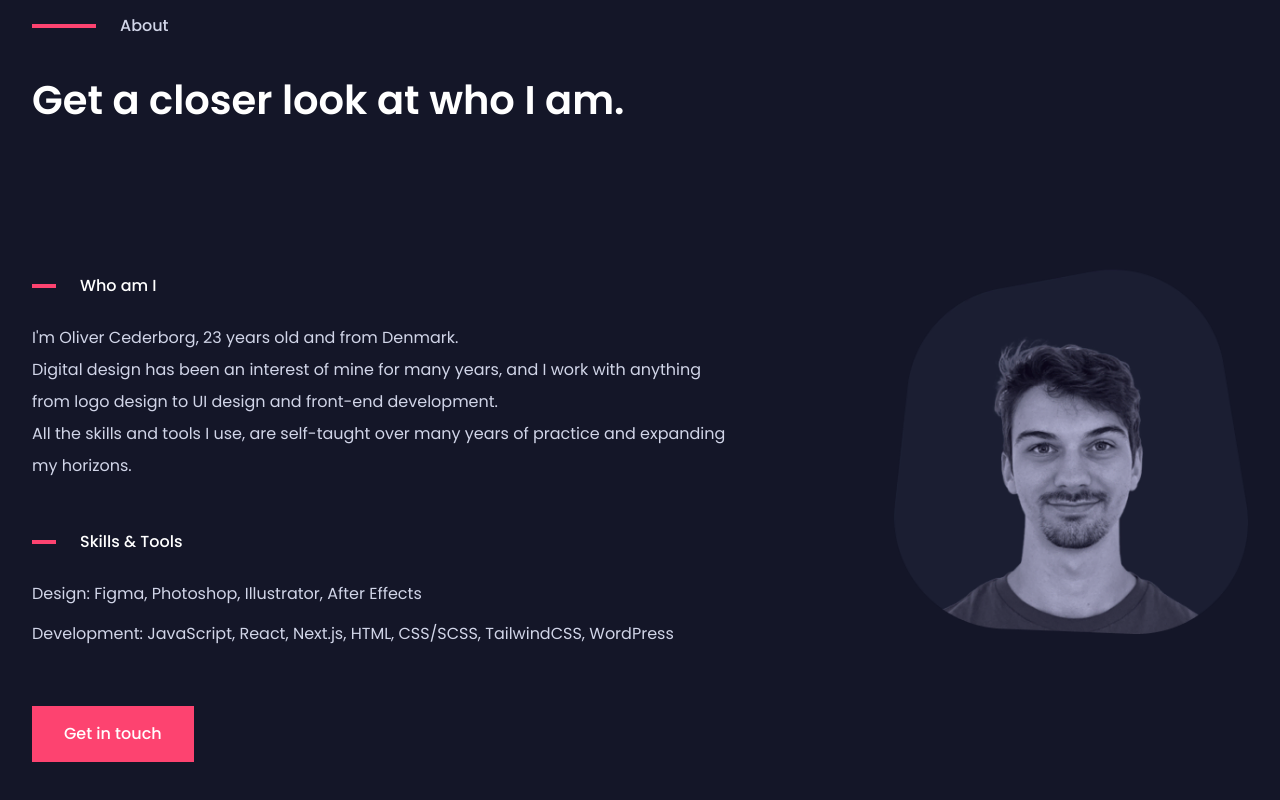
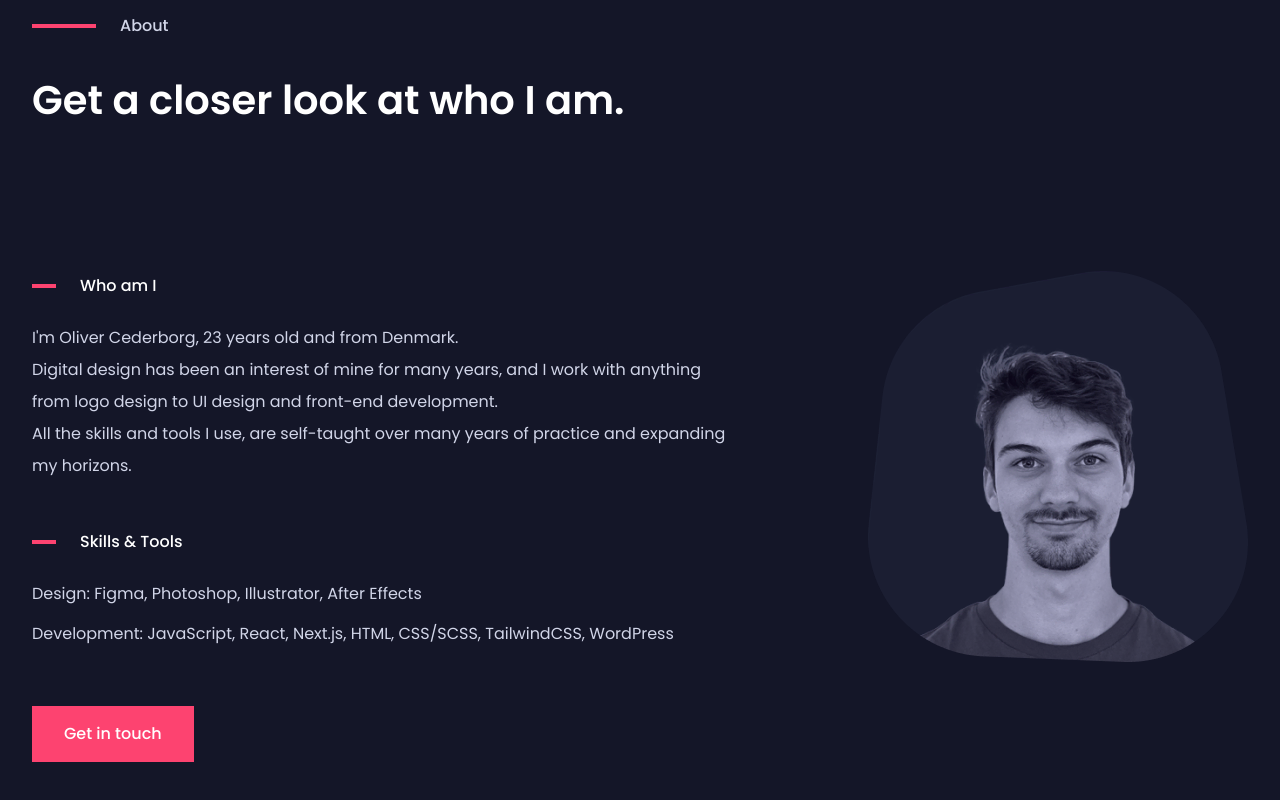
Before and after one commit to olivercederborg/olivercederborg-nextjs, a Next.js app: page / in a window 1280 px wide. Shown: the part 2292-3092 px from the top of the page. Built offline with nearby package versions, Linux system fonts and the light colour scheme.

Commit message:
about image sizing

```diff
--- a/components/aboutSection.js
+++ b/components/aboutSection.js
@@ -160,12 +160,12 @@ const AboutSection = (props) => {
                   </div>
                </div>
 
-               <div className='flex w-8/12 md:w-5/12 justify-end'>
+               <div className='flex w-9/12 md:w-5/12 justify-end'>
                   <img
                      id="about-img"
                      src='/images/about-oliver.webp'
                      alt='About Oliver Cederborg'
-                     className='max-h-sm mt-20 md:mt-30 object-contain pointer-events-none'
+                     className='h-sm mt-20 md:mt-30 object-contain pointer-events-none'
                   />
                </div>
             </div>
```
